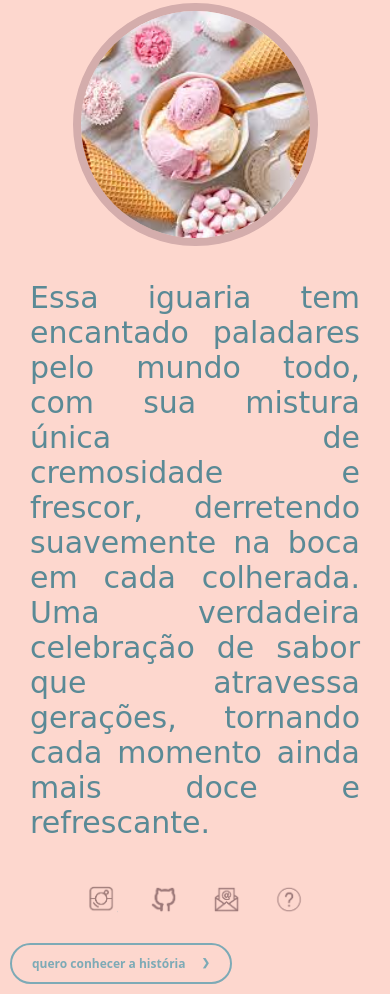
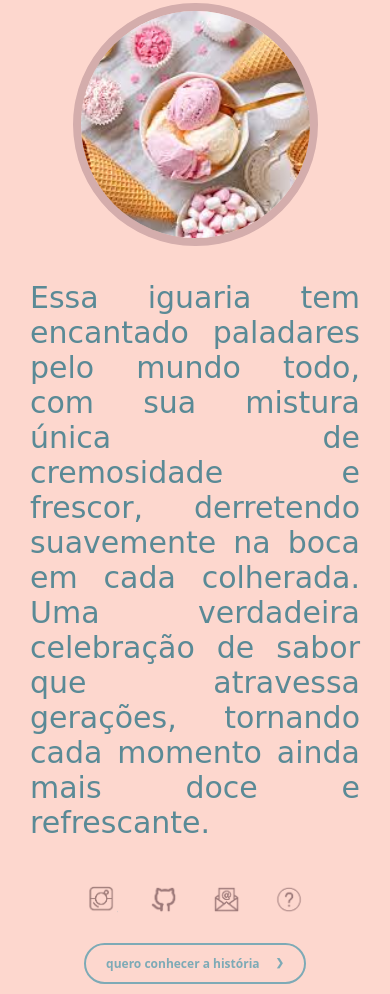
Before and after one commit to semm00/semm00.github.io, a plain HTML site: page index.html in a window 390 px wide. Shown: the part 149-1143 px from the top of the page. Drawn offline with Linux system fonts and the light colour scheme; a web font is replaced by a local one.

Commit message:
estilo.css

```diff
--- a/css/estilo.css
+++ b/css/estilo.css
@@ -400,16 +400,11 @@ a{
         padding-top: 20px;
     }
 
-    .divf{
-        height: max-content;
-        width: 100%;
-    }
-
     footer nav img {
         width: 18%;
     }
 
-    footer div {
+    .divf {
       display: flex;
       width: 40%;
       text-align: center;
```
